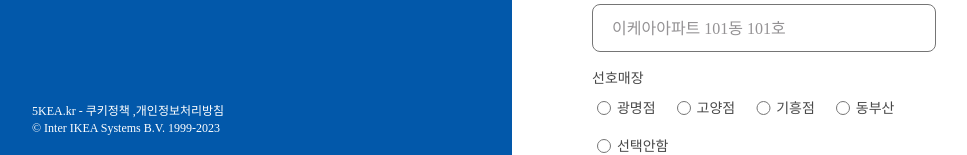
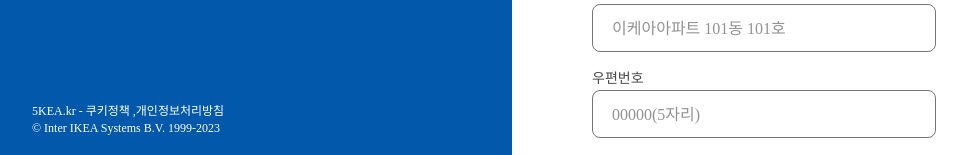
Before and after one commit to wecode-bootcamp-korea/48-2nd-5ronaminC-frontend, a React (Create React App) app: page /signup in a window 1280 px wide. Shown: the part 634-789 px from the top of the page, without its empty margins (48-1015 px from the left). Built offline with nearby package versions, Linux system fonts and the light colour scheme.

Commit message:
Refactor: 상수데이터 리팩토링

```diff
--- a/src/pages/SignUp/InputData.jsx
+++ b/src/pages/SignUp/InputData.jsx
@@ -1,4 +1,14 @@
-const INPUT_MARKETFAVOR_DATA = [
+const INPUT_RADIO_DATA = {
+  gender: [
+    {
+      id: 1,
+      name: 'gender',
+      title: '남자',
+    },
+    { id: 2, name: 'gender', title: '여자' },
+    { id: 3, name: 'gender', title: '응답안함' },
+  ],
+  marketFavor: [
     {
       id: 1,
       name: 'market',
@@ -8,19 +18,11 @@ const INPUT_MARKETFAVOR_DATA = [
     { id: 3, name: 'market', title: '기흥점' },
     { id: 2, name: 'market', title: '동부산' },
     { id: 3, name: 'market', title: '선택안함' },
-];
+  ],
+};
 
-const INPUT_GENDER_DATA = [
-  {
-    id: 1,
-    name: 'gender',
-    title: '남자',
-  },
-  { id: 2, name: 'gender', title: '여자' },
-  { id: 3, name: 'gender', title: '응답안함' },
-];
-
-const INPUT_COMPOSITION_FRIST_DATA = [
+const INPUT_GUIDE_DATA = {
+  first: [
     {
       id: 1,
       className: 'email',
@@ -58,10 +60,25 @@ const INPUT_COMPOSITION_FRIST_DATA = [
       placeholder: '01012345678',
       maxLength: '11',
     },
-];
+  ],
 
-export {
-  INPUT_MARKETFAVOR_DATA,
-  INPUT_GENDER_DATA,
-  INPUT_COMPOSITION_FRIST_DATA,
+  second: [
+    {
+      id: 6,
+      className: 'address',
+      title: '우편번호',
+      type: 'number',
+      placeholder: '00000(5자리)',
+      maxLength: '5',
+    },
+    {
+      id: 7,
+      className: 'detailAddress',
+      title: '상세주소',
+      type: 'text',
+      placeholder: '이케아아파트 101동 101호',
+    },
+  ],
 };
+
+export { INPUT_RADIO_DATA, INPUT_GUIDE_DATA };
--- a/src/pages/SignUp/SignUp.jsx
+++ b/src/pages/SignUp/SignUp.jsx
@@ -3,11 +3,7 @@ import { useNavigate } from 'react-router-dom';
 import Button from './components/Button/Button';
 import Input from './components/Input/Input';
 import Radio from './components/Radio/Radio';
-import {
-  INPUT_GENDER_DATA,
-  INPUT_MARKETFAVOR_DATA,
-  INPUT_COMPOSITION_FRIST_DATA,
-} from './InputData';
+import { INPUT_RADIO_DATA, INPUT_GUIDE_DATA } from './InputData';
 
 import './SignUp.scss';
 
@@ -51,7 +47,7 @@ const SignUp = () => {
       </div>
       <div className="right">
         <form className="userInput">
-          {INPUT_COMPOSITION_FRIST_DATA.map(el => (
+          {INPUT_GUIDE_DATA.first.map(el => (
             <Input
               key={el.id}
               className={el.className}
@@ -65,11 +61,22 @@ const SignUp = () => {
           <div className="gender wrap">
             <label>성별</label>
             <ul className="radioWrap">
-              {INPUT_GENDER_DATA.map(el => (
+              {INPUT_RADIO_DATA.gender.map(el => (
                 <Radio key={el.id} name={el.name} title={el.title} />
               ))}
             </ul>
           </div>
+
+          {INPUT_GUIDE_DATA.second.map(el => (
+            <Input
+              key={el.id}
+              className={el.className}
+              title={el.title}
+              type={el.type}
+              placeholder={el.placeholder}
+              maxLength={el.maxLength}
+            />
+          ))}
 
           <Input
             className="address"
@@ -88,7 +95,7 @@ const SignUp = () => {
           <div className="marketFavor wrap">
             <label>선호매장</label>
             <ul className="radioWrap">
-              {INPUT_MARKETFAVOR_DATA.map(el => (
+              {INPUT_RADIO_DATA.marketFavor.map(el => (
                 <Radio key={el.id} name={el.name} title={el.title} />
               ))}
             </ul>
```
Lines whose indentation alone changed are shown as unchanged.
